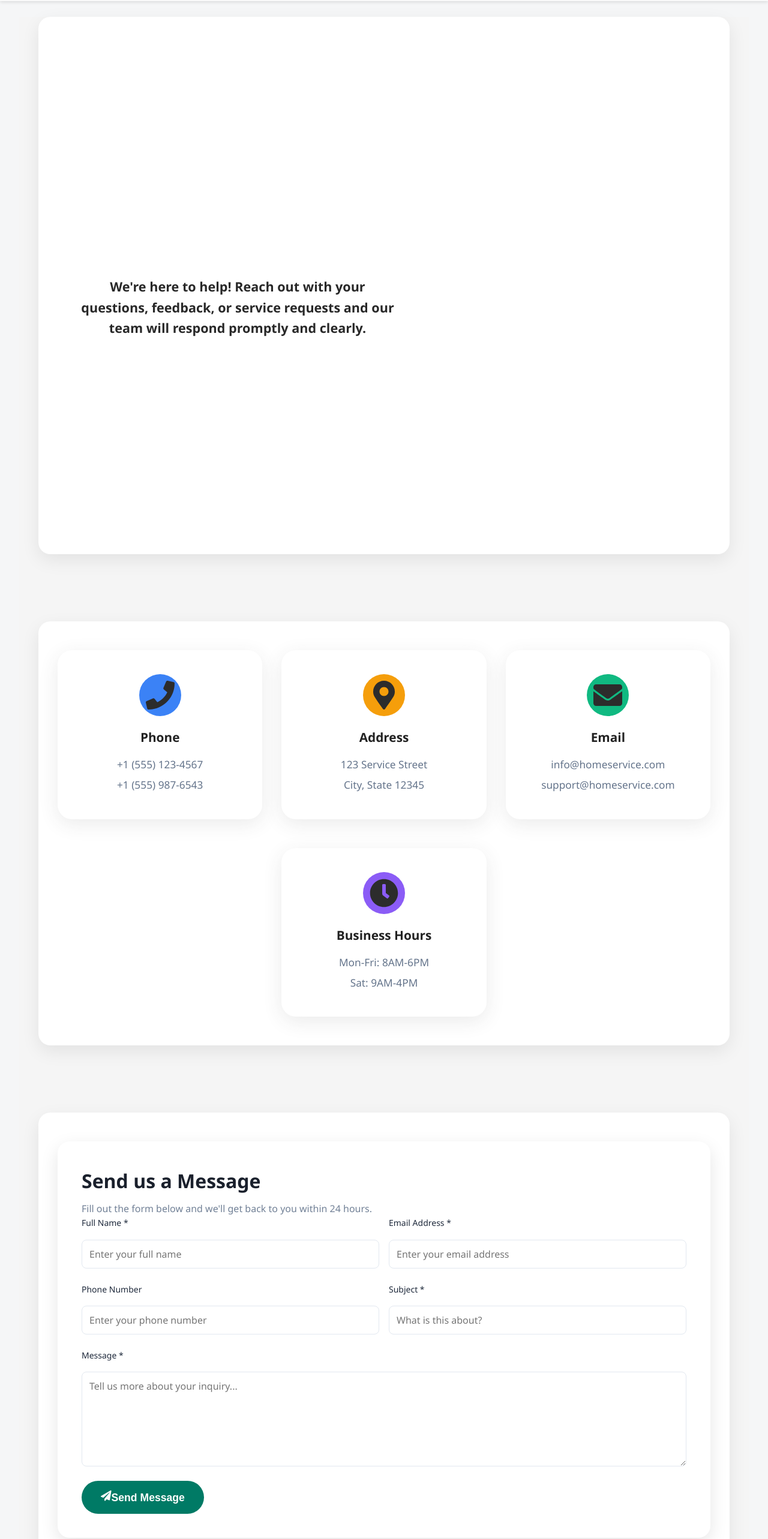
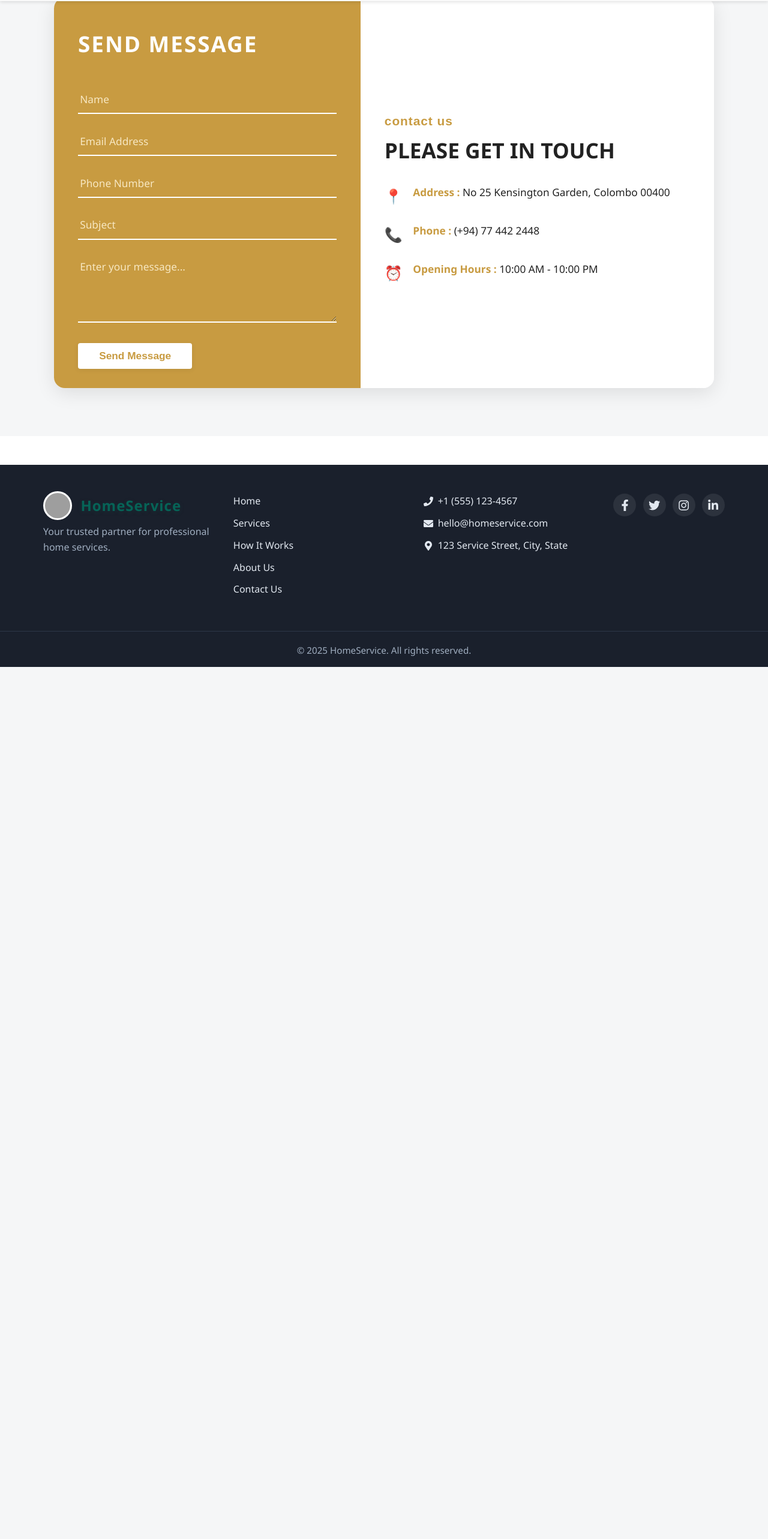
Before and after one commit to ThaRSan1101/home-management-system-Frontend, a React (Vite) app: page /contact in a window 1280 px wide. Shown: the part 84-2650 px from the top of the page at 60% size. After the commit the page ends 1196 px from the top, so only its background shows below. Built offline with nearby package versions, Linux system fonts and the light colour scheme; grey boxes are pictures that could not be loaded.

Commit message:
Update ContactUs

```diff
--- a/src/pages/Contact.css
+++ b/src/pages/Contact.css
@@ -291,3 +291,159 @@
     justify-self: auto;
   }
 }
+
+/* Contact Us Split Layout */
+.contactus-split-container {
+  display: flex;
+  min-height: 80vh;
+  width: 100%;
+  background: #fff;
+  border-radius: 18px;
+  box-shadow: 0 8px 32px rgba(0,0,0,0.10);
+  overflow: hidden;
+  margin: 3rem auto;
+  max-width: 1100px;
+}
+
+.contactus-left-panel {
+  background: #c89b41; /* gold */
+  flex: 1.1;
+  display: flex;
+  flex-direction: column;
+  justify-content: flex-start;
+  align-items: flex-start;
+  padding: 3rem 2.5rem 2rem 2.5rem;
+  min-width: 340px;
+}
+
+.contactus-title {
+  color: #fff;
+  font-size: 2.3rem;
+  font-weight: 700;
+  margin-bottom: 2.5rem;
+  letter-spacing: 2px;
+}
+
+.contactus-form {
+  width: 100%;
+  display: flex;
+  flex-direction: column;
+  gap: 1.2rem;
+}
+.contactus-form input,
+.contactus-form textarea {
+  background: transparent;
+  border: none;
+  border-bottom: 2px solid #fff;
+  color: #fff;
+  font-size: 1.08rem;
+  padding: 0.7rem 0.2rem;
+  margin-bottom: 0.2rem;
+  outline: none;
+  width: 100%;
+  transition: border-color 0.2s;
+  font-family: inherit;
+}
+.contactus-form input::placeholder,
+.contactus-form textarea::placeholder {
+  color: #f7e7c1;
+  opacity: 1;
+}
+.contactus-form input:focus,
+.contactus-form textarea:focus {
+  border-bottom: 2px solid #fffbe6;
+}
+.contactus-form button {
+  background: #fff;
+  color: #c89b41;
+  border: none;
+  border-radius: 4px;
+  padding: 0.7rem 2.2rem;
+  font-size: 1.08rem;
+  font-weight: 600;
+  margin-top: 0.7rem;
+  cursor: pointer;
+  transition: background 0.2s, color 0.2s;
+  box-shadow: 0 2px 8px rgba(0,0,0,0.07);
+  align-self: flex-start;
+}
+.contactus-form button:hover {
+  background: #c89b41;
+  color: #fff;
+  border: 1.5px solid #fff;
+}
+.contactus-success {
+  color: #fff;
+  background: #007a65;
+  padding: 0.7rem 1.2rem;
+  border-radius: 6px;
+  margin-top: 1rem;
+  font-weight: 600;
+  font-size: 1rem;
+}
+
+.contactus-right-panel {
+  background: #fff;
+  flex: 1.3;
+  display: flex;
+  flex-direction: column;
+  justify-content: center;
+  align-items: flex-start;
+  padding: 3rem 2.5rem 2rem 2.5rem;
+  min-width: 340px;
+}
+.contactus-contact-label {
+  color: #c89b41;
+  font-size: 1.3rem;
+  font-family: 'Dancing Script', cursive, sans-serif;
+  margin-bottom: 0.7rem;
+  font-weight: 600;
+  letter-spacing: 1px;
+}
+.contactus-getintouch {
+  color: #222;
+  font-size: 2.2rem;
+  font-weight: 800;
+  margin-bottom: 2.2rem;
+  line-height: 1.2;
+}
+.contactus-info-list {
+  display: flex;
+  flex-direction: column;
+  gap: 1.5rem;
+}
+.contactus-info-item {
+  display: flex;
+  align-items: flex-start;
+  gap: 1.1rem;
+  font-size: 1.08rem;
+  color: #222;
+}
+.contactus-info-icon {
+  font-size: 1.5rem;
+  color: #c89b41;
+  margin-top: 0.1rem;
+}
+.contactus-info-text b {
+  color: #c89b41;
+  font-weight: 700;
+}
+
+@media (max-width: 900px) {
+  .contactus-split-container {
+    flex-direction: column;
+    max-width: 98vw;
+    min-height: unset;
+  }
+  .contactus-left-panel, .contactus-right-panel {
+    min-width: 0;
+    width: 100%;
+    padding: 2rem 1.2rem;
+  }
+  .contactus-title {
+    font-size: 2rem;
+  }
+  .contactus-getintouch {
+    font-size: 1.5rem;
+  }
+}
--- a/src/pages/Contact.jsx
+++ b/src/pages/Contact.jsx
@@ -1,5 +1,4 @@
 import React, { useState } from 'react';
-import { FaPhone, FaEnvelope, FaMapMarkerAlt, FaClock, FaPaperPlane, FaCheckCircle } from 'react-icons/fa';
 import './Contact.css';
 
 const Contact = () => {
@@ -13,196 +12,47 @@ const Contact = () => {
   const [isSubmitted, setIsSubmitted] = useState(false);
 
   const handleChange = (e) => {
-    setFormData({
-      ...formData,
-      [e.target.name]: e.target.value
-    });
+    setFormData({ ...formData, [e.target.name]: e.target.value });
   };
 
   const handleSubmit = (e) => {
     e.preventDefault();
-    // Here you would typically send the form data to your backend
-    console.log('Form submitted:', formData);
     setIsSubmitted(true);
-    setFormData({
-      name: '',
-      email: '',
-      phone: '',
-      subject: '',
-      message: ''
-    });
-    // Reset submission status after 3 seconds
+    setFormData({ name: '', email: '', phone: '', subject: '', message: '' });
     setTimeout(() => setIsSubmitted(false), 3000);
   };
 
-  const contactInfo = [
-    {
-      icon: <FaPhone />,
-      title: 'Phone',
-      details: ['+1 (555) 123-4567', '+1 (555) 987-6543'],
-      color: '#3B82F6'
-    },
-    {
-      icon: <FaMapMarkerAlt />,
-      title: 'Address',
-      details: ['123 Service Street', 'City, State 12345'],
-      color: '#F59E0B'
-    },
-    {
-      icon: <FaEnvelope />,
-      title: 'Email',
-      details: ['info@homeservice.com', 'support@homeservice.com'],
-      color: '#10B981'
-    },
-    {
-      icon: <FaClock />,
-      title: 'Business Hours',
-      details: ['Mon-Fri: 8AM-6PM', 'Sat: 9AM-4PM'],
-      color: '#8B5CF6'
-    }
-  ];
-
   return (
-    <div className="contact page-content">
-      <div className="contact-main">
-        {/* Hero Section */}
-        <section className="contact-hero">
-          <div className="hero-content">
-            <h1>Contact HomeService</h1>
-            <p style={{fontWeight: '600', fontSize: '1.35rem', color: '#111', textShadow: '0 2px 8px rgba(255,255,255,0.18)'}}>We're here to help! Reach out with your questions, feedback, or service requests and our team will respond promptly and clearly.</p>
+    <div className="contactus-split-container">
+      <div className="contactus-left-panel">
+        <h1 className="contactus-title">SEND MESSAGE</h1>
+        <form className="contactus-form" onSubmit={handleSubmit}>
+          <input type="text" name="name" placeholder="Name" value={formData.name} onChange={handleChange} required />
+          <input type="email" name="email" placeholder="Email Address" value={formData.email} onChange={handleChange} required />
+          <input type="tel" name="phone" placeholder="Phone Number" value={formData.phone} onChange={handleChange} />
+          <input type="text" name="subject" placeholder="Subject" value={formData.subject} onChange={handleChange} />
+          <textarea name="message" placeholder="Enter your message..." value={formData.message} onChange={handleChange} rows={4} required />
+          <button type="submit">Send Message</button>
+          {isSubmitted && <div className="contactus-success">Message sent successfully!</div>}
+        </form>
+      </div>
+      <div className="contactus-right-panel">
+        <div className="contactus-contact-label">contact us</div>
+        <h2 className="contactus-getintouch">PLEASE GET IN TOUCH</h2>
+        <div className="contactus-info-list">
+          <div className="contactus-info-item">
+            <span className="contactus-info-icon">📍</span>
+            <span className="contactus-info-text"><b>Address :</b> No 25 Kensington Garden, Colombo 00400</span>
           </div>
-        </section>
-
-        {/* Contact Info Section */}
-        <section className="contact-info-section">
-          <div className="contact-info-grid">
-            {contactInfo.map((info, index) => (
-              <div key={index} className="contact-info-card">
-                <div className="info-icon" style={{ backgroundColor: info.color }}>
-                  {info.icon}
-                </div>
-                <h3>{info.title}</h3>
-                {info.details.map((detail, idx) => (
-                  <p key={idx}>{detail}</p>
-                ))}
-              </div>
-            ))}
+          <div className="contactus-info-item">
+            <span className="contactus-info-icon">📞</span>
+            <span className="contactus-info-text"><b>Phone :</b> (+94) 77 442 2448</span>
           </div>
-        </section>
-
-        {/* Contact Form Section */}
-        <section className="contact-form-section">
-          <div className="form-container">
-            <div className="form-header">
-              <h2>Send us a Message</h2>
-              <p>Fill out the form below and we'll get back to you within 24 hours.</p>
-            </div>
-
-            {isSubmitted && (
-              <div className="success-message">
-                <FaCheckCircle />
-                <p>Thank you! Your message has been sent successfully. We'll get back to you soon.</p>
-              </div>
-            )}
-
-            <form onSubmit={handleSubmit} className="contact-form">
-              <div className="form-row">
-                <div className="form-group">
-                  <label htmlFor="name">Full Name *</label>
-                  <input
-                    type="text"
-                    id="name"
-                    name="name"
-                    value={formData.name}
-                    onChange={handleChange}
-                    required
-                    placeholder="Enter your full name"
-                  />
-                </div>
-                <div className="form-group">
-                  <label htmlFor="email">Email Address *</label>
-                  <input
-                    type="email"
-                    id="email"
-                    name="email"
-                    value={formData.email}
-                    onChange={handleChange}
-                    required
-                    placeholder="Enter your email address"
-                  />
-                </div>
-              </div>
-
-              <div className="form-row">
-                <div className="form-group">
-                  <label htmlFor="phone">Phone Number</label>
-                  <input
-                    type="tel"
-                    id="phone"
-                    name="phone"
-                    value={formData.phone}
-                    onChange={handleChange}
-                    placeholder="Enter your phone number"
-                  />
-                </div>
-                <div className="form-group">
-                  <label htmlFor="subject">Subject *</label>
-                  <input
-                    type="text"
-                    id="subject"
-                    name="subject"
-                    value={formData.subject}
-                    onChange={handleChange}
-                    required
-                    placeholder="What is this about?"
-                  />
-                </div>
-              </div>
-
-              <div className="form-group">
-                <label htmlFor="message">Message *</label>
-                <textarea
-                  id="message"
-                  name="message"
-                  value={formData.message}
-                  onChange={handleChange}
-                  required
-                  rows="6"
-                  placeholder="Tell us more about your inquiry..."
-                ></textarea>
-              </div>
-
-              <button type="submit" className="submit-btn">
-                <FaPaperPlane />
-                Send Message
-              </button>
-            </form>
+          <div className="contactus-info-item">
+            <span className="contactus-info-icon">⏰</span>
+            <span className="contactus-info-text"><b>Opening Hours :</b> 10:00 AM - 10:00 PM</span>
           </div>
-        </section>
-
-        {/* Map Section */}
-        <section className="map-section">
-          <div className="map-container">
-            <h2>Find Us</h2>
-            <div className="map-placeholder">
-              <FaMapMarkerAlt />
-              <p>Interactive map will be displayed here</p>
-              <p>123 Service Street, City, State 12345</p>
-            </div>
-          </div>
-        </section>
-
-        {/* CTA Section */}
-        <section className="contact-cta">
-          <div className="cta-content">
-            <h2>Ready to Book or Have Questions?</h2>
-            <p>Contact us today or explore our services to get started!</p>
-            <div className="cta-buttons">
-              <a href="/services" className="btn btn-primary">View Services</a>
-              <a href="/about" className="btn btn-outline">About Us</a>
-            </div>
-          </div>
-        </section>
+        </div>
       </div>
     </div>
   );
```
